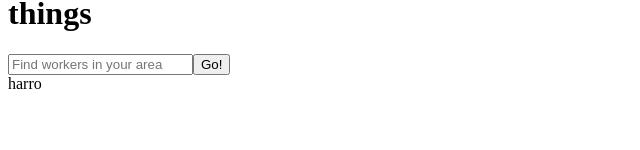
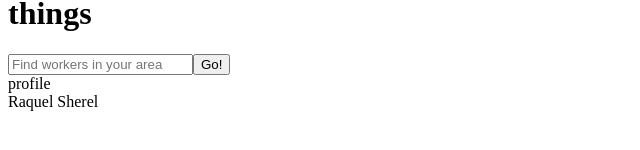
Before and after one commit to yardwork/Yard.ly, a React app: page /profile in a window 1280 px wide. Shown: the part 338-488 px from the top of the page, without its empty margins (0-640 px from the left). Built offline with nearby package versions, Linux system fonts and the light colour scheme; the HTML template or start-up script is replaced by a standard one.

Commit message:
Pass props to worker profile

```diff
--- a/src/client/components/home.jsx
+++ b/src/client/components/home.jsx
@@ -21,7 +21,7 @@ const HomePage = ( { workers } ) =>
       <BrowserRouter>
         <Switch>
           <Route path="/workers" render={()=><WorkerList workers={workers}/>}/>
-          <Route path="/profile" component={WorkerProfile}/>
+          <Route path="/profile" render={()=><WorkerProfile worker={workers[0]}/>}/>
         </Switch>
       </BrowserRouter>
     </div>
--- a/src/client/components/workerProfile.jsx
+++ b/src/client/components/workerProfile.jsx
@@ -1,7 +1,10 @@
 import React from 'react'
 
-const WorkerProfile = () => (
-  <div>harro</div>
+const WorkerProfile = ( {worker} ) => (
+  <div>
+    <div>profile</div>{console.log('worker',worker)}
+    <div>{worker.firstName} {worker.lastName}</div>
+  </div>
 )
 
 export default WorkerProfile
```
